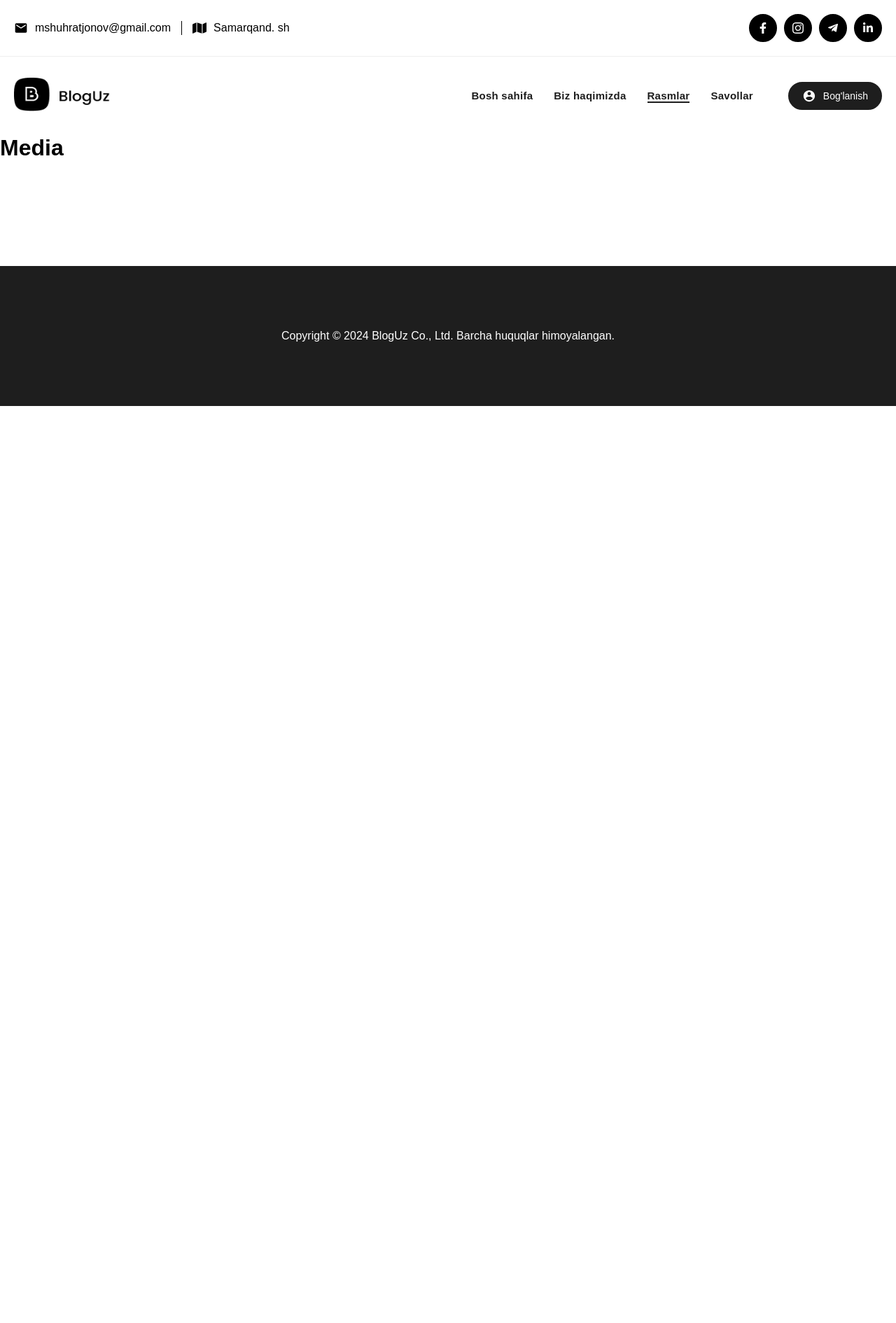
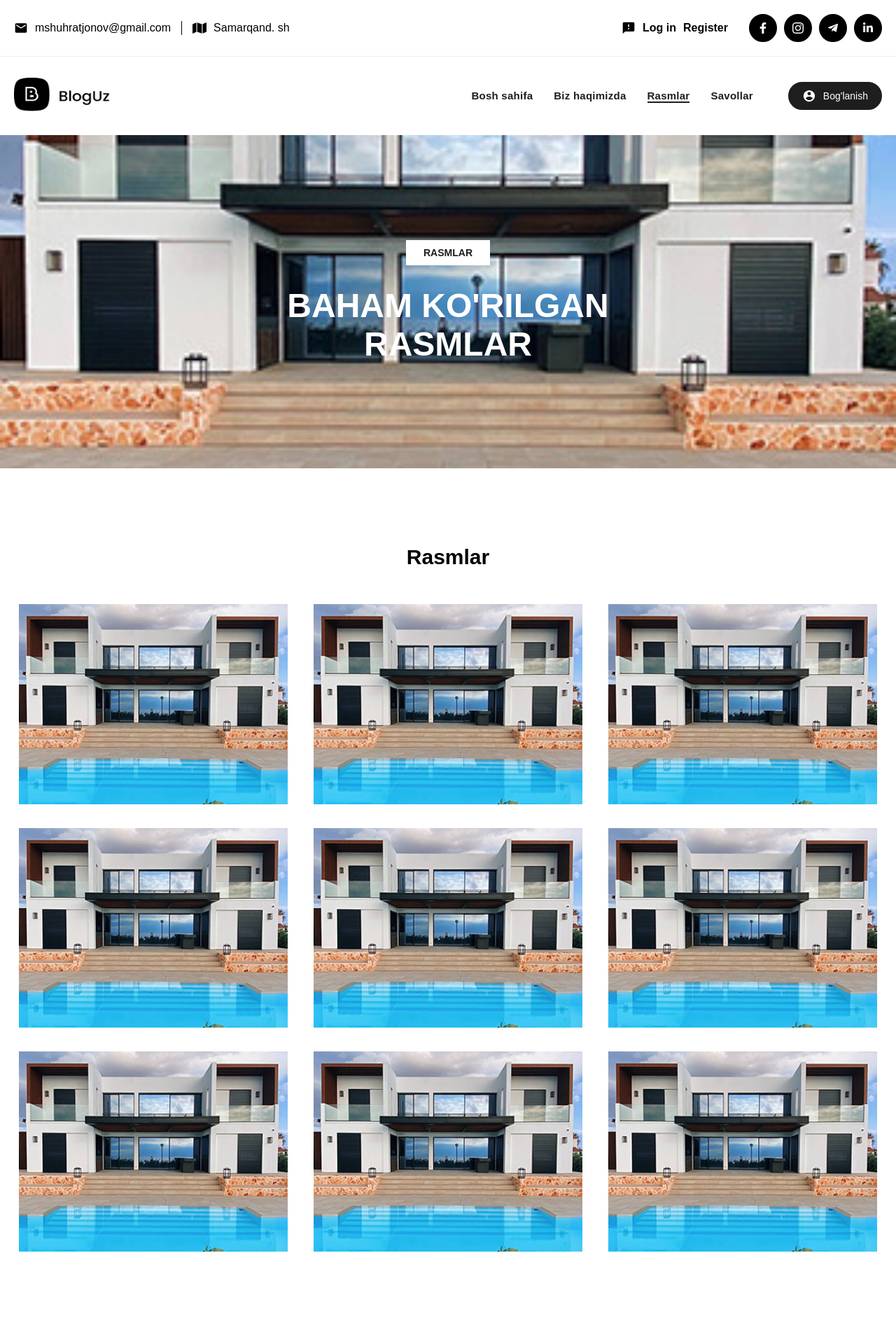
Before and after one commit to muhammadali0666/bloguz-sample, a React (Vite) app: page /media in a window 1280 px wide. Shown: the top 1890 px of the page at 70% size. Before the commit the page ends 800 px from the top, so only its background shows below. Built offline with nearby package versions, Linux system fonts and the light colour scheme; the HTML template or start-up script is replaced by a standard one.

Commit message:
added media page

```diff
--- a/src/components/contactMain/contact.css
+++ b/src/components/contactMain/contact.css
@@ -1,3 +1,7 @@
+:root{
+  --primary-color: #323336;
+}
+
 .contact-main-inner {
   padding-top: 100px;
   padding-bottom: 100px;
@@ -8,11 +12,11 @@
   width: 48%;
 }
 .contact-main-mini-p {
-  color: #0072E5;
+  color: var(--primary-color);
   font-size: 15px;
   text-transform: uppercase;
   font-weight: 900;
-  border-left: 3px solid #0072E5;
+  border-left: 3px solid var(--primary-color);
   padding-left: 10px;
 }
 .contact-main-title {
@@ -44,7 +48,7 @@ max-width: 60%;
 .contact-icon {
   font-size: 50px;
   margin-right: 20px;
-  color: #0072E5;
+  color: var(--primary-color);
 }
 .contact-main-card-title {
   color: #1e1e1e;
@@ -67,19 +71,19 @@ max-width: 60%;
   background-color: #fff;
 }
 .contact-btn {
-  background-color: #0072E5;
+  background-color: var(--primary-color);
   height: 44px;
   border-radius: 22px;
   padding: 0px 20px;
   color: #fff;
-  border: 2px solid #0072E5;
+  border: 2px solid var(--primary-color);
   font-size: 15px;
   font-weight: 500;
   transition: all .5s;
 }
 .contact-btn:hover {
   background-color: #ffffff;
-  color: #0072E5;
+  color: var(--primary-color);
 }
 label {
   font-size: 15px;
--- a/src/components/headerTop/headertop.css
+++ b/src/components/headerTop/headertop.css
@@ -54,3 +54,18 @@
   background-color: transparent;
   box-shadow: 0px 0px 4px 2px rgb(0, 0, 0);
 }
+.header-top-auth {
+  display: flex;
+  align-items: center;
+  margin-right: 30px;
+}
+.header-top-lgoin {
+  margin-left: 10px;
+  color: #000;
+  font-weight: 600;
+}
+.header-top-lgoin:hover {
+  margin-left: 10px;
+  color: #8e8d8d;
+  font-weight: 600;
+}
--- a/src/components/headerTop/index.jsx
+++ b/src/components/headerTop/index.jsx
@@ -5,6 +5,8 @@ import { BsInstagram } from "react-icons/bs";
 import { FaFacebookF } from "react-icons/fa";
 import { FaTelegramPlane } from "react-icons/fa";
 import { FaLinkedinIn } from "react-icons/fa";
+import { MdFeedback } from "react-icons/md";
+import { NavLink } from "react-router-dom";
 
 export const HeaderTop = () => {
   return (
@@ -22,6 +24,11 @@ export const HeaderTop = () => {
           </a>
          </div>
          <div className="header-top-right">
+          <div className="header-top-auth">
+            <MdFeedback style={{fontSize: "20px"}}/>
+            <NavLink to={'/login'} className="header-top-lgoin">Log in</NavLink>
+            <NavLink to={'/register'} className="header-top-lgoin">Register</NavLink>
+          </div>
           <ul className="header-top-list">
             <li className="header-top-item">
               <a target="_blank" href="https://www.facebook.com/profile.php?id=100076524691842&mibextid=ZbWKwL" className="header-top-item-link">
--- /dev/null
+++ b/src/components/mediaComp/index.jsx
@@ -0,0 +1,49 @@
+import "./media.css"
+import MediaImg from "../../assets/img/property-03.jpg"
+
+export const MediaComp = () => {
+  return (
+    <section className="media">
+      <div className="container">
+        <div className="media-inner">
+          <h2 className="media-title">
+            Rasmlar
+          </h2>
+
+          <ul className="media-list">
+            <li className="media-item">
+              <img src={MediaImg} alt="img" className="media-img" />
+            </li>
+            <li className="media-item">
+              <img src={MediaImg} alt="img" className="media-img" />
+            </li>
+            <li className="media-item">
+              <img src={MediaImg} alt="img" className="media-img" />
+            </li>
+            <li className="media-item">
+              <img src={MediaImg} alt="img" className="media-img" />
+            </li>
+            <li className="media-item">
+              <img src={MediaImg} alt="img" className="media-img" />
+            </li>
+            <li className="media-item">
+              <img src={MediaImg} alt="img" className="media-img" />
+            </li>
+            <li className="media-item">
+              <img src={MediaImg} alt="img" className="media-img" />
+            </li>
+            <li className="media-item">
+              <img src={MediaImg} alt="img" className="media-img" />
+            </li>
+            <li className="media-item">
+              <img src={MediaImg} alt="img" className="media-img" />
+            </li>
+          </ul>
+          <button className="media-btn">
+            Yana ko'rish
+          </button>
+        </div>
+      </div>
+    </section>
+  )
+}
--- /dev/null
+++ b/src/components/mediaComp/media.css
@@ -0,0 +1,44 @@
+.media-inner {
+  padding: 110px 0;
+}
+.media-title {
+  font-size: 30px;
+  margin-bottom: 50px;
+  text-align: center;
+  font-weight: 900;
+}
+.media-list {
+  display: flex;
+  justify-content: space-evenly;
+  flex-wrap: wrap;
+  gap: 30px;
+}
+.media-item {
+  width: 31%;
+}
+.media-img {
+  width: 100%;
+}
+.media-btn {
+  background-color: #1e1e1e;
+  color: #fff;
+  font-size: 14px;
+  font-weight: 600;
+  text-transform: none;
+  border-radius: 20px;
+  padding-left: 0px;
+  border: none;
+  padding:12px 24px;
+  display: flex;
+  align-items: center;
+  margin-left: 50px;
+  border: 2px solid #1e1e1e;
+  width: max-content;
+  margin-top: 100px;
+  margin-left: auto;
+  margin-right: auto;
+}
+.media-btn:hover {
+  background-color: #ffffff;
+  color: #1e1e1e;
+}
--- a/src/components/questions/questions.css
+++ b/src/components/questions/questions.css
@@ -19,8 +19,8 @@
 }
 .accardion-typograpy:hover {
   box-shadow: none;
-  font-size: 17px;
-  font-weight: 900;
+  font-size: 16px;
+  font-weight:500;
   color: #af2c2c;
 }
 .accardion-text {
--- a/src/index.css
+++ b/src/index.css
@@ -50,6 +50,7 @@
   --bs-primary-bg-subtle: #cfe2ff;
   --bs-secondary-bg-subtle: #f8f9fa;
   --bs-success-bg-subtle: #d1e7dd;
+  --primary-color: #323336;
 }
 
 body {
@@ -78,3 +79,6 @@ ol {
   margin: 0 auto;
   padding: 0 20px;
 }
+h3 {
+  color: var(--primary-color);
+}
--- a/src/pages/media/index.jsx
+++ b/src/pages/media/index.jsx
@@ -1,9 +1,20 @@
-import { Layouts } from "../../components/layouts"
+import { Layouts } from "../../components/layouts";
+import { MediaComp } from "../../components/mediaComp";
 
 export const Media = () => {
   return (
     <Layouts>
-      <h1>Media</h1>
+      <section className="contact-hero">
+        <div className="container">
+          <div className="contact-hero-inner">
+            <div className="contact-hero-box">
+              <button className="contact-hero-btn">Rasmlar</button>
+              <h2 className="contact-hero-title">Baham ko'rilgan rasmlar</h2>
+            </div>
+          </div>
+        </div>
+      </section>
+      <MediaComp />
     </Layouts>
-  )
-}
+  );
+};
```
